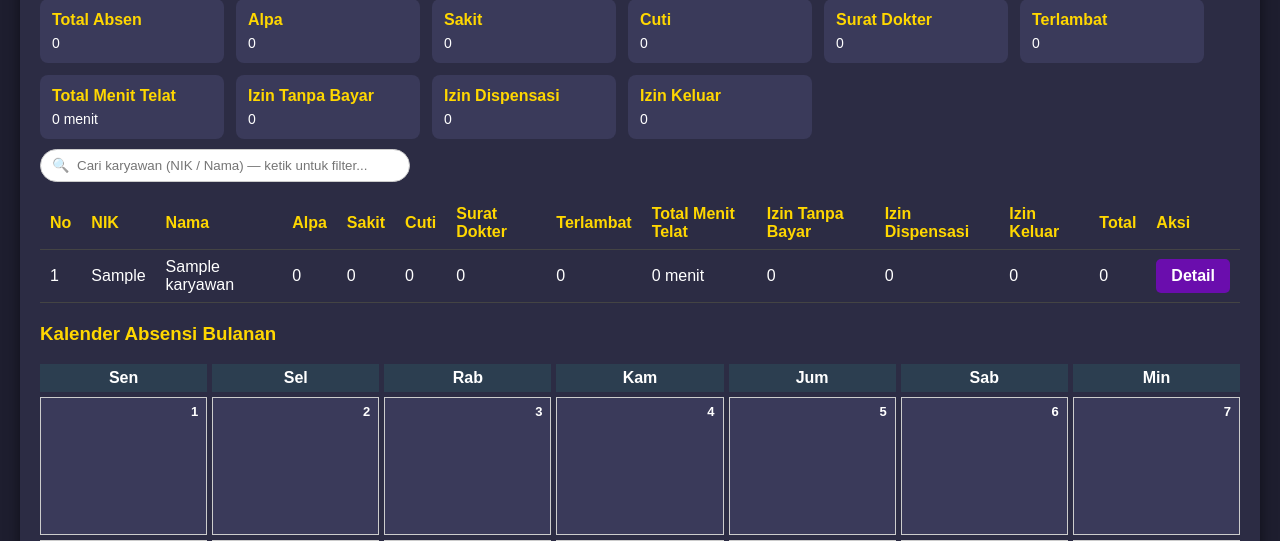
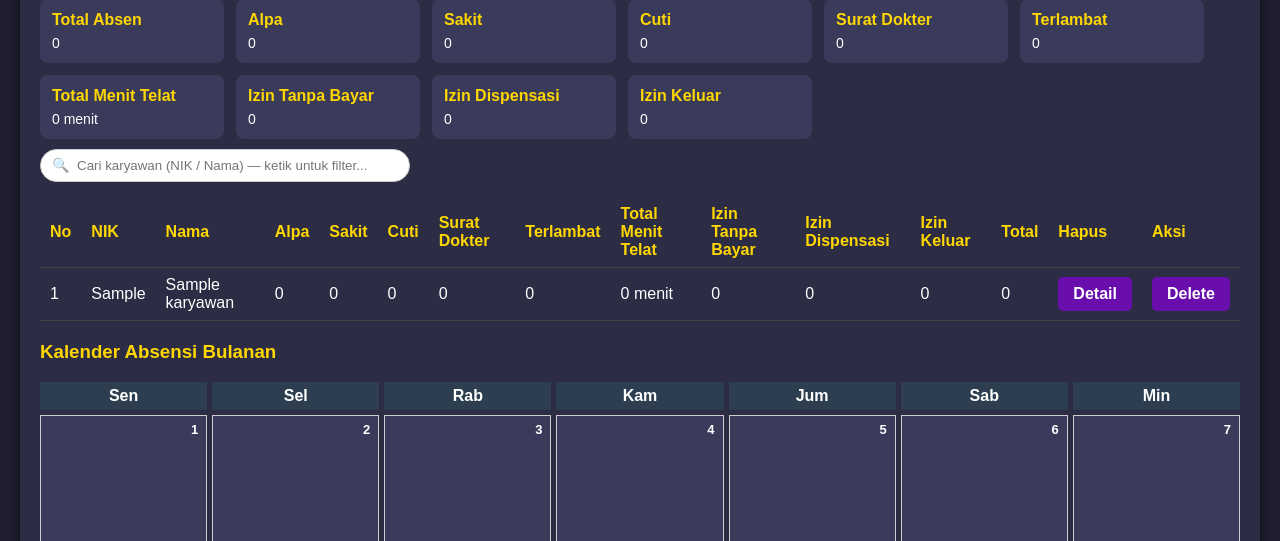
Before and after one commit to nemesis1347/absensi, a PHP site: page /detail_departemen.php?departemen_id=1 in a window 1280 px wide. Shown: the part 229-770 px from the top of the page. Run offline with PHP 8.4, Linux system fonts and the light colour scheme; the visitor is signed in with stand-in values (Sample User, id 1); tables that the repository leaves empty or names only in its code hold one stand-in row (values such as "Sample post").

Commit message:
first commit

```diff
--- a/detail_departemen.php
+++ b/detail_departemen.php
@@ -211,7 +211,9 @@ function next_month($ym){
                 <th>Izin Dispensasi</th>
                 <th>Izin Keluar</th>
                 <th>Total</th>
+                <th>Hapus</th>
                 <th>Aksi</th>
+
             </tr>
         </thead>
         <tbody>
@@ -235,7 +237,14 @@ function next_month($ym){
                 <td><?= (int)$r['izin_dispensasi']; ?></td>
                 <td><?= (int)$r['izin_keluar']; ?></td>
                 <td><?= (int)$r['total_absen']; ?></td>
-                <td><a class="btn" href="detail_karyawan.php?id=<?= $r['id'] ?>&bulan=<?= $filter_bulan ?>">Detail</a></td>
+                <td>
+                    <a class="btn" href="detail_karyawan.php?id=<?= $r['id'] ?>&bulan=<?= $filter_bulan ?>">Detail</a>
+                </td>
+                <td>
+                    <a class="btn btn-danger"
+                    href="hapus_karyawan_absensi.php?id=<?= $r['id'] ?>&departemen_id=<?= $departemen_id ?>&bulan=<?= $filter_bulan ?>"
+                    onclick="return confirm('Yakin ingin menghapus semua absensi karyawan ini di bulan terpilih?')">Delete</a>
+                </td>
             </tr>
             <?php
                 endwhile;
```
Also changed, not shown: hapus_karyawan_absensi.php (added, +28 -0 lines).
